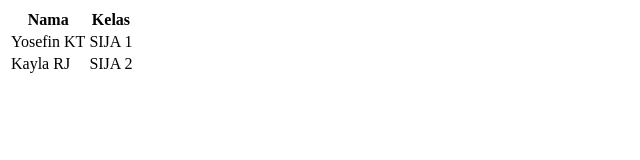
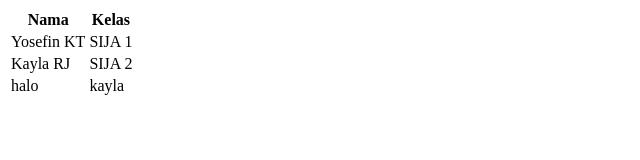
Before and after one commit to kekeyrey/DTP-kolaborasi, a plain HTML site: page index.html in a window 1280 px wide. Shown: the full height of the page, 0-640 px from the left. Drawn offline with Linux system fonts and the light colour scheme.

Commit message:
hallokayla

```diff
--- a/index.html
+++ b/index.html
@@ -19,6 +19,10 @@
             <td>Kayla RJ</td>
             <td>SIJA 2</td>
         </tr>
+        <tr>
+            <td>halo</td>
+            <td>kayla</td>
+        </tr>
     </table>
 </body>
 </html>
```
